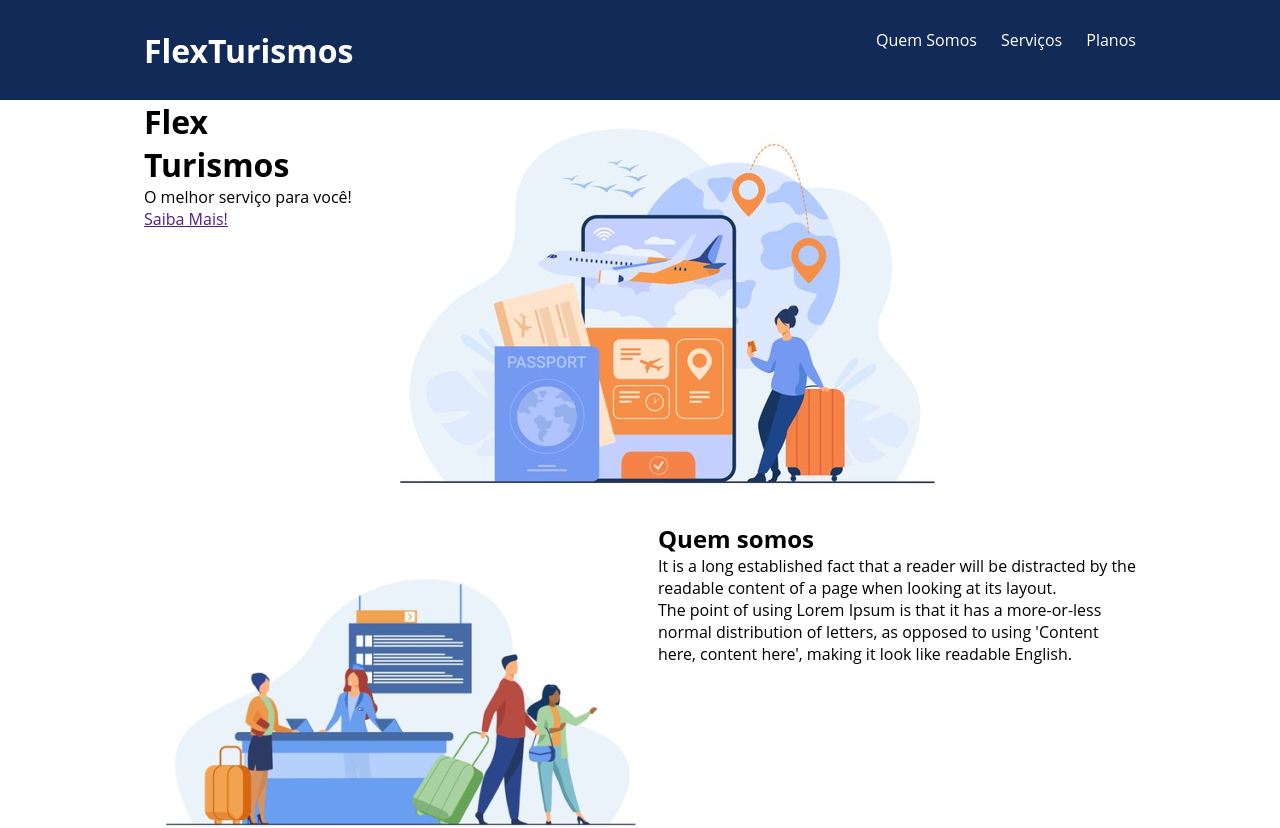
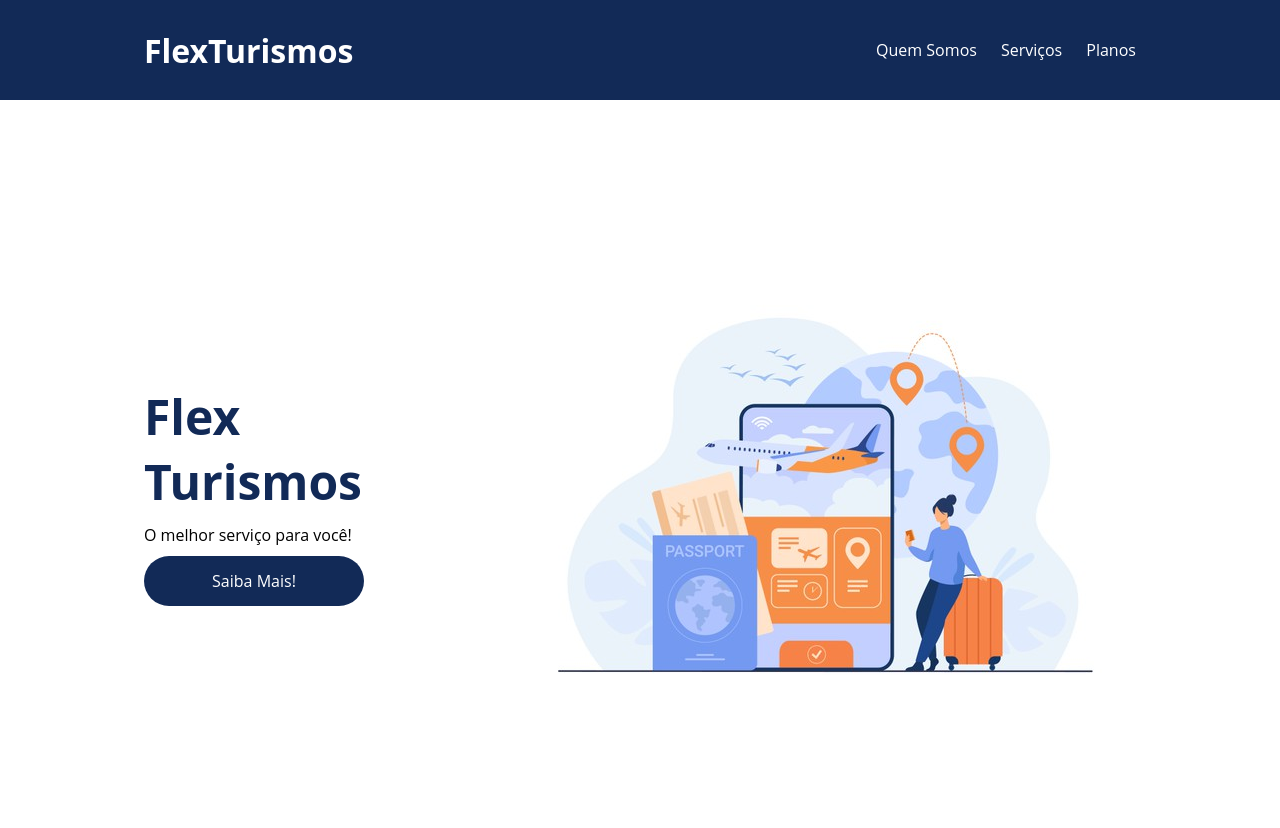
Before and after one commit to Gid-lamim/CSS-flexbox-practice, a plain HTML site: page index.html in a window 1280 px wide. Shown: the top 828 px of the page. Drawn offline with Linux system fonts and the light colour scheme.

Commit message:
fix div flex-turismo

```diff
--- a/index.html
+++ b/index.html
@@ -18,8 +18,8 @@
          </div>
     </header>
 
-    <div class="flex-container">
-        <div >
+    <div class="flex-container apresentacao">
+        <div class="texto-apresentacao">
             <h1>Flex <br>Turismos</h1>
             <p>O melhor serviço para você!</p>
             <a href="">Saiba Mais!</a>
--- a/style.css
+++ b/style.css
@@ -34,6 +34,7 @@ header .list-items{
     max-width: 260px;
     width: 100%;
     justify-content: space-between;
+    align-items: center;
 }
 
 .list-items li a{
@@ -42,3 +43,34 @@ header .list-items{
 header .menu{
     justify-content: space-between;
 }
+
+.apresentacao {
+    height: 100vh;
+    align-items: center;
+    justify-content: space-between;
+
+}
+
+.apresentacao .texto-apresentacao{
+    min-height: 200px;
+}
+
+.texto-apresentacao h1{
+    color: #122A57;
+    font-size: 48px;
+    margin-bottom: 10px;
+}
+
+.texto-apresentacao a{
+    background-color: #122a57;
+    color: #fff;
+    text-align: center;
+    border-radius: 30px;
+    width: 220px;
+    display: block;
+    text-decoration: none;
+    height: 50px;
+    line-height: 50px;
+    margin-top: 10px ;
+    margin-bottom: 10px;
+}
```
